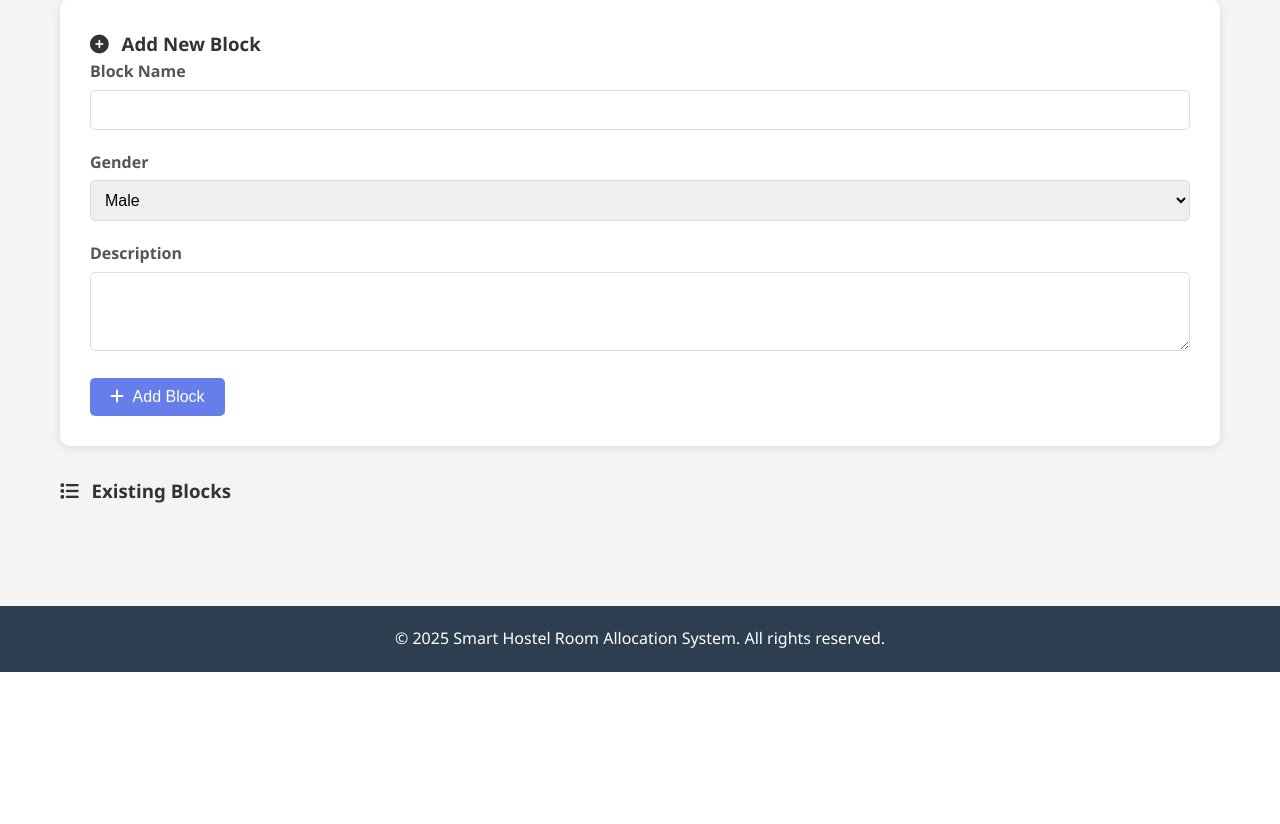
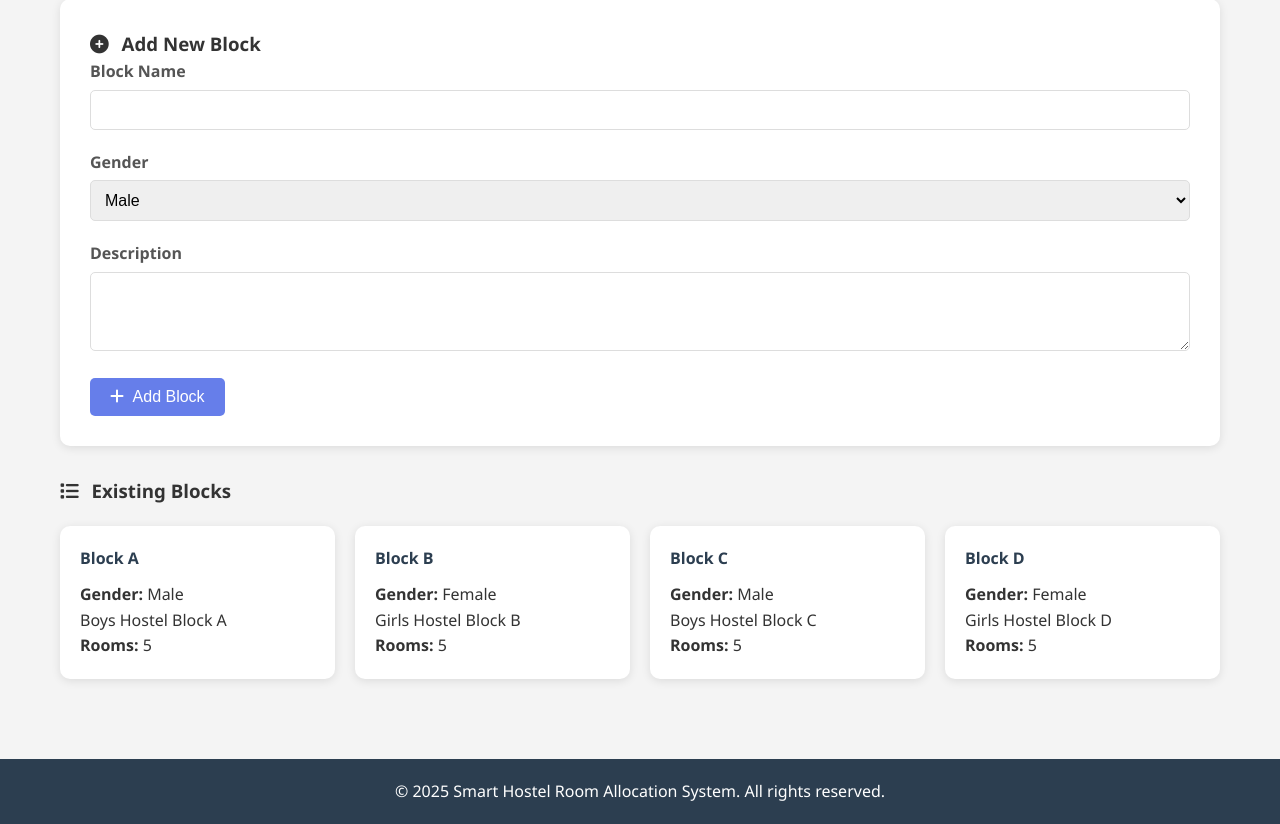
Before and after one commit to manzar06/Room_Allocation, a Flask app: page /admin/blocks in a window 1280 px wide. Shown: the part 208-1032 px from the top of the page. Before the commit the page ends 880 px from the top, so only its background shows below. Run offline with Flask 3, Linux system fonts and the light colour scheme; the visitor is signed in with stand-in values (Sample User, id 1); data comes from the database, SQL or seed files in the repository; data that the repository does not hold is empty.

Commit message:
Add automatic block and room initialization on startup

```diff
--- a/app.py
+++ b/app.py
@@ -892,4 +892,50 @@ def mark_fee_paid(fee_id):
 if __name__ == '__main__':
     with app.app_context():
         db.create_all()
+
+        # Initialize default blocks - check each one individually
+        default_blocks = [
+            {'name': 'Block A', 'gender': 'male', 'description': 'Boys Hostel Block A'},
+            {'name': 'Block B', 'gender': 'female', 'description': 'Girls Hostel Block B'},
+            {'name': 'Block C', 'gender': 'male', 'description': 'Boys Hostel Block C'},
+            {'name': 'Block D', 'gender': 'female', 'description': 'Girls Hostel Block D'},
+        ]
+
+        created_blocks = []
+        for block_data in default_blocks:
+            existing_block = Block.query.filter_by(name=block_data['name']).first()
+            if not existing_block:
+                block = Block(**block_data)
+                db.session.add(block)
+                created_blocks.append(block_data['name'])
+
+        if created_blocks:
+            db.session.commit()
+            print(f"Initialized default blocks: {', '.join(created_blocks)}")
+
+        # Initialize empty rooms for blocks that don't have any rooms
+        blocks = Block.query.all()
+        rooms_created = False
+        for block in blocks:
+            existing_rooms = Room.query.filter_by(block_id=block.id).count()
+            if existing_rooms == 0:
+                # Add a few empty rooms on floor 1 for this block
+                for room_num in ['101', '102', '103', '104', '105']:
+                    room = Room(
+                        block_id=block.id,
+                        floor=1,
+                        room_number=room_num,
+                        capacity=2,
+                        room_type='AC' if int(room_num[-1]) % 2 == 1 else 'Non-AC',
+                        price=5000 if int(room_num[-1]) % 2 == 1 else 3500,
+                        current_occupancy=0,
+                        status='available'
+                    )
+                    db.session.add(room)
+                rooms_created = True
+
+        if rooms_created:
+            db.session.commit()
+            print("Initialized sample empty rooms for blocks that didn't have any")
+
     app.run(debug=True)
--- a/templates/admin/blocks.html
+++ b/templates/admin/blocks.html
@@ -27,13 +27,22 @@
 </div>
 
 <h3><i class="fas fa-list"></i> Existing Blocks</h3>
+{% if blocks %}
 <div class="blocks-grid">
     {% for block in blocks %}
     <div class="block-card">
         <h4>{{ block.name }}</h4>
         <p><strong>Gender:</strong> {{ block.gender|title }}</p>
         <p>{{ block.description or 'No description' }}</p>
+        {% set room_count = block.rooms|length %}
+        <p><strong>Rooms:</strong> {{ room_count }}</p>
     </div>
     {% endfor %}
 </div>
+{% else %}
+<div class="alert alert-info">
+    <p>No blocks found. Blocks will be automatically created when you start the application.</p>
+    <p>If you just started the app, please refresh this page.</p>
+</div>
+{% endif %}
 {% endblock %}
```
Also changed, not shown: init_blocks.py (added, +72 -0 lines).
